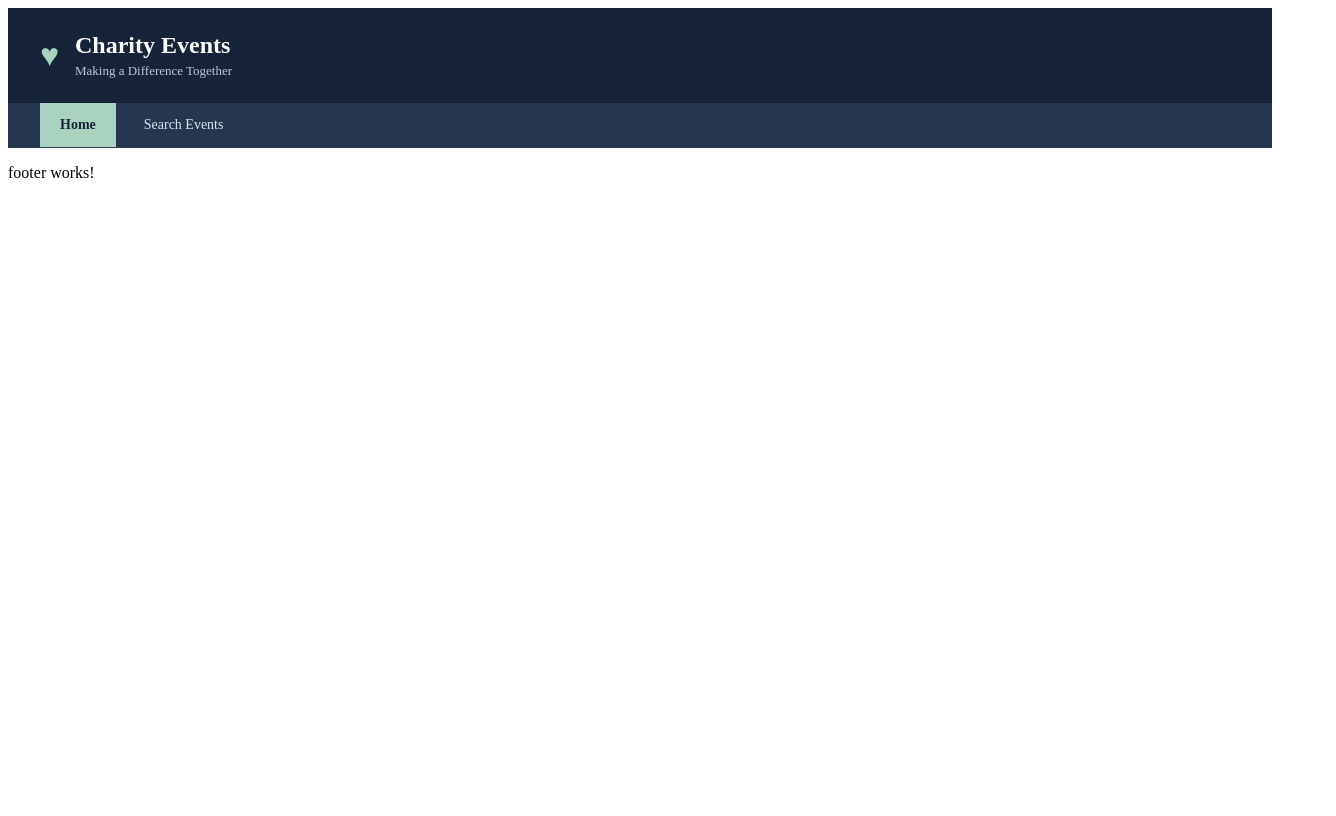
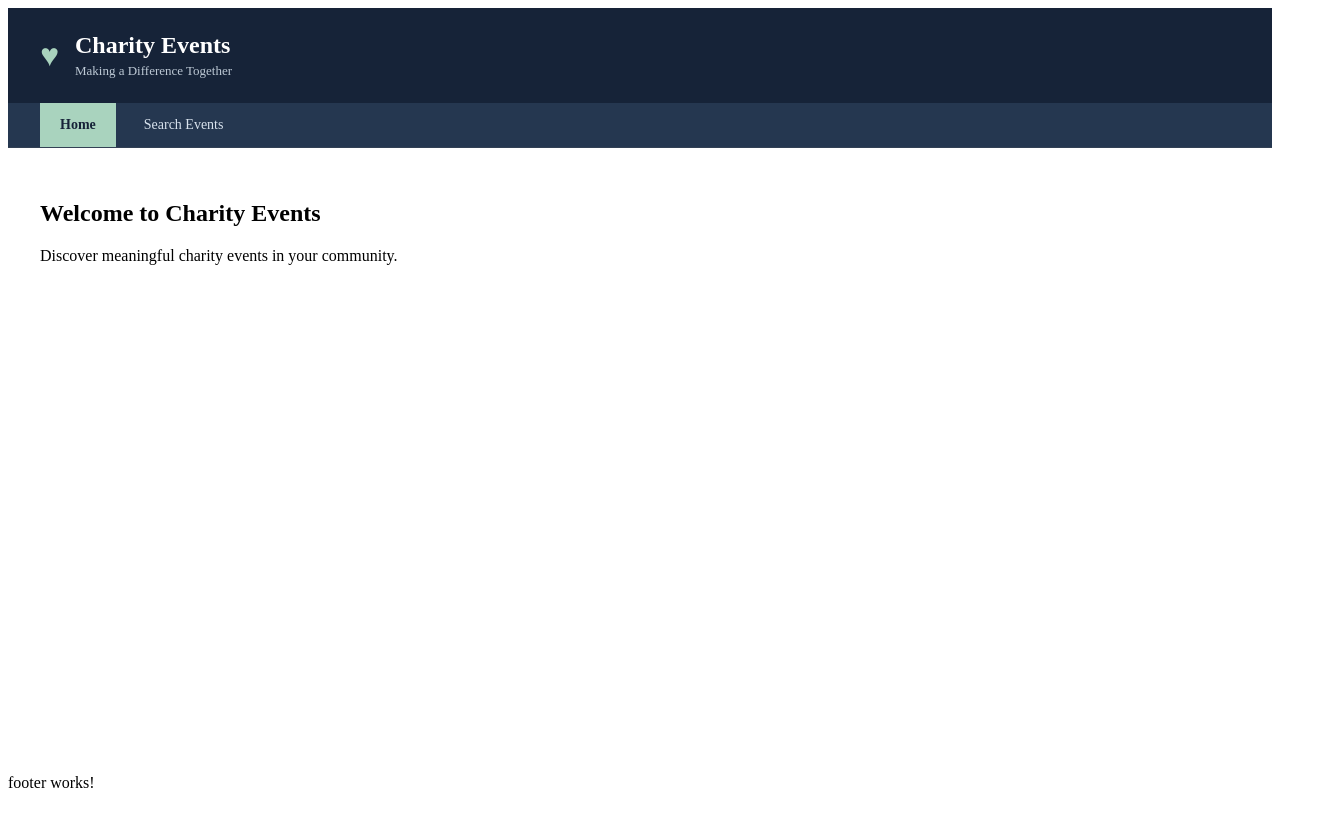
Before and after one commit to TCFeatherDute/WebA3, an Angular app in the folder charity-client/: page / in a window 1280 px wide. Shown: the whole page, 1336 px wide, since content can reach past the window. Built offline with nearby package versions, Linux system fonts and the light colour scheme.

Commit message:
Add Home and Search pages with Angular routing and improve layout

```diff
--- a/charity-client/src/app/app.css
+++ b/charity-client/src/app/app.css
@@ -0,0 +1,28 @@
+:host {
+  display: block;
+  min-height: 100vh;
+  background-color: #f4f6f9;
+}
+
+.app-layout {
+  display: flex;
+  flex-direction: column;
+  min-height: 100vh;
+  width: 100%;
+  max-width: 1280px;
+  margin: 0 auto;
+  background-color: #ffffff;
+}
+
+.main-content {
+  flex: 1;
+  width: 100%;
+  padding: 32px;
+  background-color: #ffffff;
+}
+
+@media (max-width: 640px) {
+  .main-content {
+    padding: 16px;
+  }
+}
--- a/charity-client/src/app/app.routes.ts
+++ b/charity-client/src/app/app.routes.ts
@@ -1,3 +1,8 @@
 import { Routes } from '@angular/router';
+import { Home } from './pages/home/home';
+import { Search } from './pages/search/search';
 
-export const routes: Routes = [];
+export const routes: Routes = [
+  { path: '', component: Home },
+  { path: 'search', component: Search },
+];
--- /dev/null
+++ b/charity-client/src/app/pages/home/home.html
@@ -0,0 +1,4 @@
+<section>
+  <h2>Welcome to Charity Events</h2>
+  <p>Discover meaningful charity events in your community.</p>
+</section>
--- /dev/null
+++ b/charity-client/src/app/pages/home/home.ts
@@ -0,0 +1,9 @@
+import { Component } from '@angular/core';
+
+@Component({
+  imports: [],
+  selector: 'app-home',
+  styleUrl: './home.css',
+  templateUrl: './home.html',
+})
+export class Home {}
--- /dev/null
+++ b/charity-client/src/app/pages/search/search.html
@@ -0,0 +1,4 @@
+<section>
+  <h2>Search Charity Events</h2>
+  <p>Find charity events by name, location or category.</p>
+</section>
--- /dev/null
+++ b/charity-client/src/app/pages/search/search.ts
@@ -0,0 +1,9 @@
+import { Component } from '@angular/core';
+
+@Component({
+  imports: [],
+  selector: 'app-search',
+  styleUrl: './search.css',
+  templateUrl: './search.html',
+})
+export class Search {}
```
Also changed, not shown: charity-client/src/app/pages/home/home.css (added), charity-client/src/app/pages/search/search.css (added), 2 other files (tests, documents, lock files or other folders).
